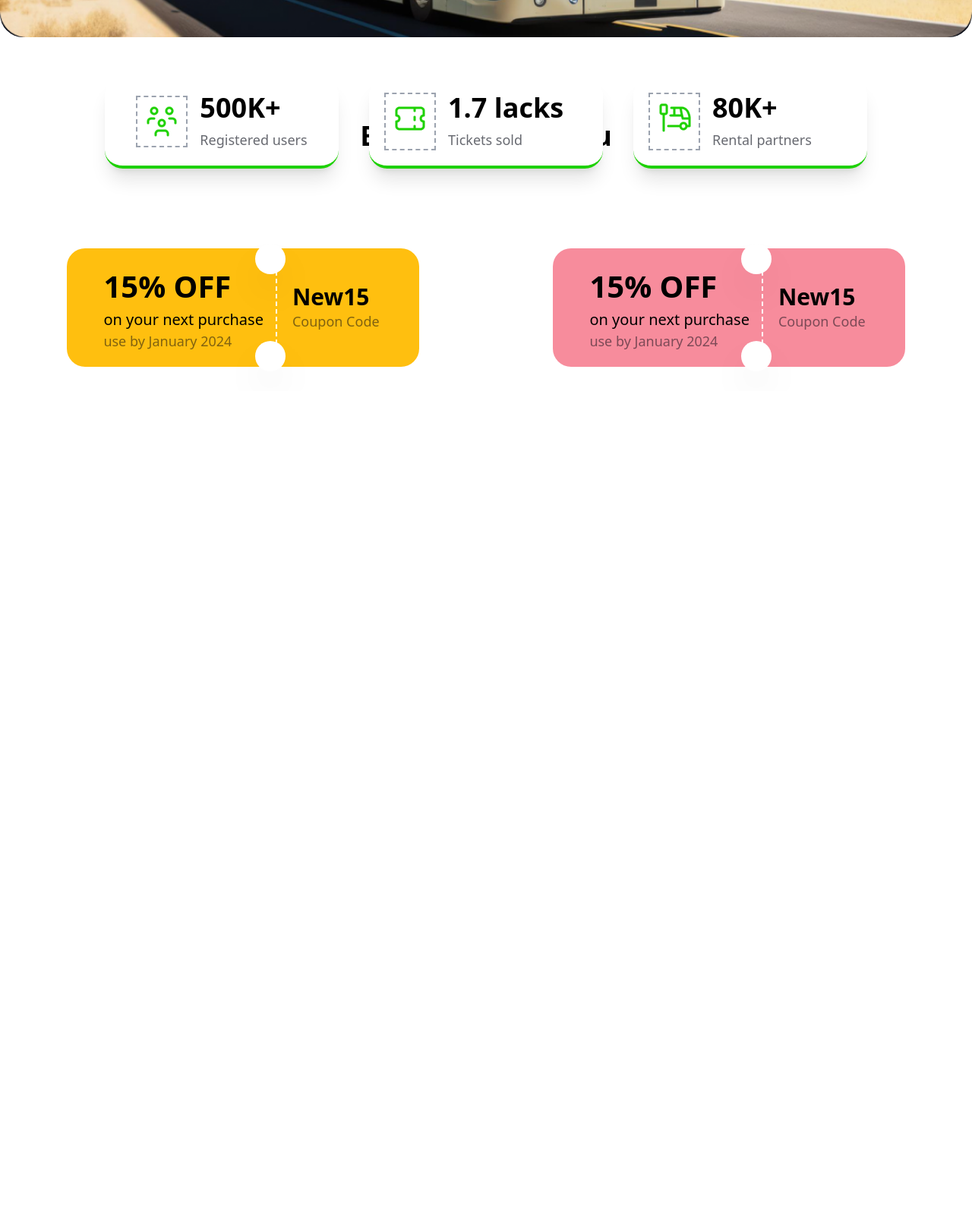
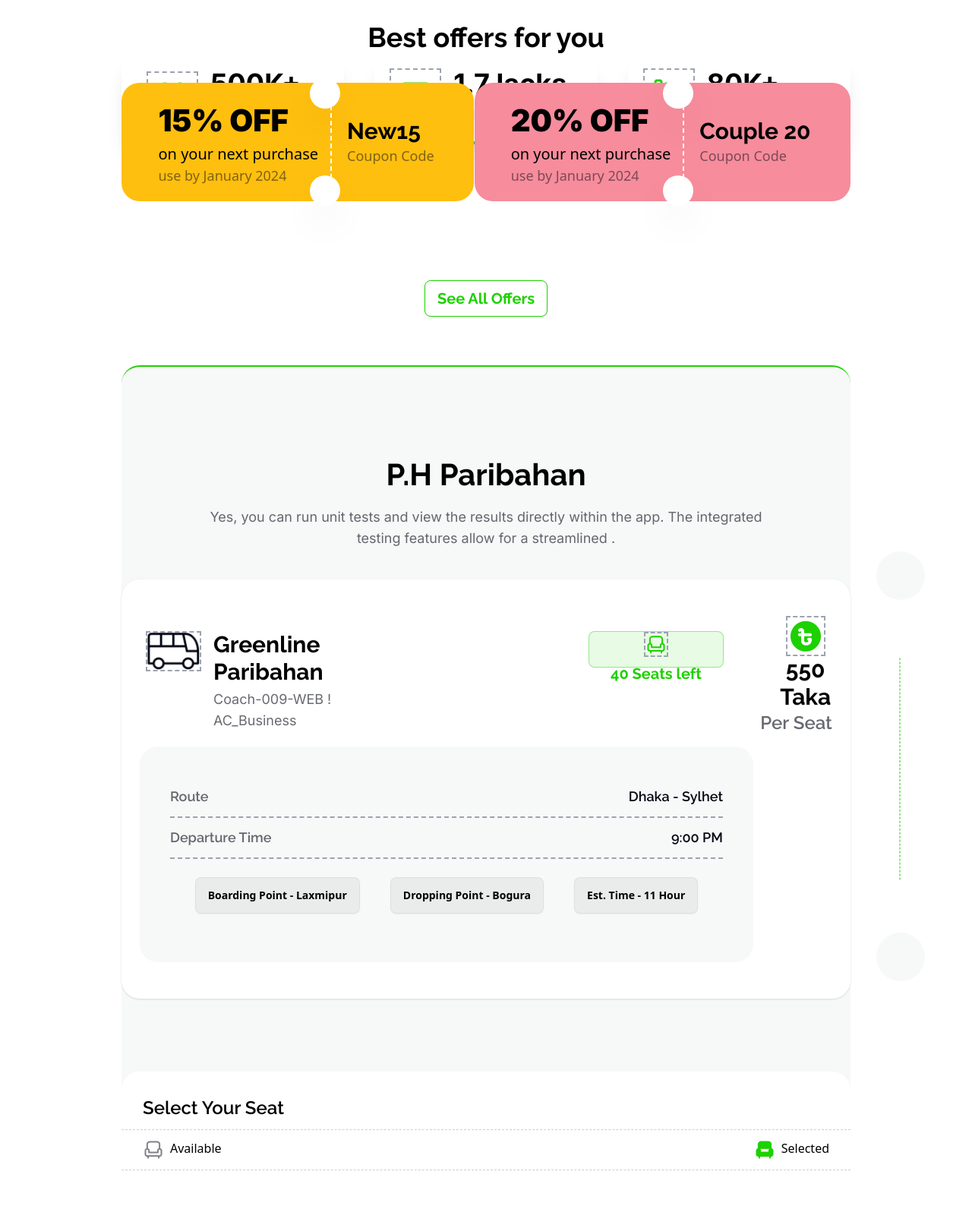
Before and after one commit to gmhridu/ph-tickets, a website built with Vite: page index.html in a window 1280 px wide. Shown: the part 660-2248 px from the top of the page at 76% size. Before the commit the page ends 1175 px from the top, so only its background shows below. Built offline with nearby package versions, Linux system fonts and the light colour scheme.

Commit message:
select your seat sections

```diff
--- a/index.html
+++ b/index.html
@@ -21,6 +21,13 @@
       .font-inter {
         font-family: "Inter", sans-serif;
       }
+   .hr {
+        width: 292px;
+        height: 0px;
+        border: none;
+        border-top: 1px dashed #1DD100;
+        transform: rotate(90deg);
+    }
     </style>
   </head>
   <body class="container mx-auto">
@@ -47,7 +54,7 @@
             </div>
             <ul
               tabindex="0"
-              class="menu menu-sm dropdown-content mt-3 z-[1] p-2 shadow bg-base-100 rounded-box w-52 .font-raleway text-xl font-medium text-[#030712B3]"
+              class="menu menu-sm dropdown-content mt-3 z-[1] p-2 shadow bg-base-100 rounded-box w-52 font-raleway text-xl font-medium text-[#030712B3]"
             >
               <li><a>Home</a></li>
               <li><a>About</a></li>
@@ -55,13 +62,13 @@
               <li><a>Search</a></li>
             </ul>
           </div>
-          <a class="btn btn-ghost .font-raleway text-4xl font-extrabold"
+          <a class="btn btn-ghost font-raleway text-4xl font-extrabold"
             >P-Ticket</a
           >
         </div>
         <div class="navbar-center hidden lg:flex">
           <ul
-            class="menu menu-horizontal px-1 .font-raleway text-xl font-medium text-[#030712B3]"
+            class="menu menu-horizontal px-1 font-raleway text-xl font-medium text-[#030712B3]"
           >
             <li><a>Home</a></li>
             <li><a>About</a></li>
@@ -71,8 +78,8 @@
         </div>
         <div class="navbar-end">
           <a
-            class="btn bg-[#1DD1001A] border-[#1DD10066] text-[#1DD100] .font-raleway font-bold text-xl"
-            >Button <img src="./images/bus-icon.png" alt=""
+            class="btn bg-[#1DD1001A] border-[#1DD10066] text-[#1DD100] font-raleway font-bold text-xl"
+            >Bus <img src="./images/bus-icon.png" alt=""
           /></a>
         </div>
       </div>
@@ -83,25 +90,25 @@
     <div class="container mx-auto py-2">
       <div class="carousel w-full relative">
         <div
-          class="flex flex-col absolute text-center justify-center items-center top-[14px] left-[39px] lg:top-[120px] lg:left-[430px] gap-8 px-auto"
+          class="flex flex-col mx-auto absolute text-center justify-center items-center top-[14px] left-[39px] lg:top-[123px] lg:left-[390px] gap-8 px-auto"
         >
           <h2
-            class=".font-raleway text-6xl font-extrabold text-white leading-[5.5rem]"
+            class="font-raleway text-6xl font-extrabold text-white leading-[5.5rem]"
           >
             End-to-End Travel with <br />
             <span
-              class=".font-raleway text-6xl font-extrabold text-[#1DD100] leading-[5.5rem]"
+              class="font-raleway text-6xl font-extrabold text-[#1DD100] leading-[5.5rem]"
               >P Paribahan</span
             >
           </h2>
-          <p class=".font-inter text-lg font-normal text-white text-center">
+          <p class="font-inter text-lg font-normal text-white text-center">
             Yes, you can run unit tests and view the results directly within the
             app. The
             <br />
             integrated testing features allow for a streamlined .
           </p>
           <button
-            class="btn .font-raleway bg-[#1DD100] text-black text-xl font-bold border-none hover:bg-[#8fdb84]"
+            class="btn font-raleway bg-[#1DD100] text-black text-xl font-bold border-none hover:bg-[#8fdb84]"
           >
             Buy Tickets
           </button>
@@ -115,7 +122,7 @@
         </div>
       </div>
       <div
-        class="container mx-auto flex gap-10 items-center justify-center absolute top-[762px]"
+        class="container mx-auto flex gap-10 items-center justify-center absolute top-[730px]"
       >
         <div
           class="flex gap-4 bg-white rounded-3xl shadow-xl items-center justify-center p-5 border-b-4 border-[#1DD100] w-[308px]"
@@ -124,8 +131,8 @@
             <img class="w-[48px] h-[48px]" src="./images/people.png" alt="" />
           </div>
           <div>
-            <h3 class="text-black .font-inter text-4xl font-bold">500K+</h3>
-            <p class="text-[#03071299] .font-inter font-normal text-lg pt-2">
+            <h3 class="text-black font-inter text-4xl font-bold">500K+</h3>
+            <p class="text-[#03071299] font-inter font-normal text-lg pt-2">
               Registered users
             </p>
           </div>
@@ -141,8 +148,8 @@
             />
           </div>
           <div>
-            <h3 class="text-black .font-inter text-4xl font-bold">1.7 lacks</h3>
-            <p class="text-[#03071299] .font-inter font-normal text-lg pt-2">
+            <h3 class="text-black font-inter text-4xl font-bold">1.7 lacks</h3>
+            <p class="text-[#03071299] font-inter font-normal text-lg pt-2">
               Tickets sold
             </p>
           </div>
@@ -155,8 +162,8 @@
           </div>
 
           <div>
-            <h3 class="text-black .font-inter text-4xl font-bold">80K+</h3>
-            <p class="text-[#03071299] .font-inter font-normal text-lg pt-2">
+            <h3 class="text-black font-inter text-4xl font-bold">80K+</h3>
+            <p class="text-[#03071299] font-inter font-normal text-lg pt-2">
               Rental partners
             </p>
           </div>
@@ -166,21 +173,21 @@
     <!-- Carousel End -->
 
     <!-- Coupon section started -->
-    <div class="container mx-auto my-24">
-      <h2 class=".font-raleway text-4xl text-center font-bold text-black">
+    <div class="container mx-auto mt-32">
+      <h2 class="font-raleway text-4xl text-center font-bold text-black">
         Best offers for you
       </h2>
     </div>
 
     <div class="container mx-auto flex justify-around">
-      <div class="flex bg-[#FFBF0F] py-5 px-8 items-center justify-center my-8 relative rounded-3xl">
+      <div class="flex bg-[#FFBF0F] py-5 px-8 my-10 items-center justify-center relative rounded-3xl">
         <div class="border-r-2 border-dashed border-white text-center px-4">
-          <h3 class=".font-inter text-[40px] font-black text-left">15% OFF</h3>
+          <h3 class="font-inter text-[40px] font-black text-left">15% OFF</h3>
           <h5 class="text-left text-xl font-medium text-black">on your next purchase</h5>
           <p class="text-left text-lg font-medium text-[#03071280]">use by January 2024</p>
         </div>
         <div class="text-center px-5">
-          <h3 class="text-left .font-inter text-3xl font-bold">New15</h3>
+          <h3 class="text-left font-raleway text-3xl font-bold">New15</h3>
           <p class="text-left text-lg font-medium text-[#03071280]">Coupon Code</p>
         </div>
         <div class="absolute flex flex-col justify-between gap-[5.5rem] left-[248px]">
@@ -189,14 +196,14 @@
         </div>
       </div>
       <div>
-        <div class="flex bg-[#F78C9C] py-5 px-8 items-center justify-center my-8 relative rounded-3xl">
+        <div class="flex bg-[#F78C9C] py-5 px-8 my-10 items-center justify-center relative rounded-3xl">
         <div class="border-r-2 border-dashed border-white text-center px-4">
-          <h3 class=".font-inter text-[40px] font-black text-left">15% OFF</h3>
+          <h3 class="font-inter text-[40px] font-black text-left">20% OFF</h3>
           <h5 class="text-left text-xl font-medium text-black">on your next purchase</h5>
           <p class="text-left text-lg font-medium text-[#03071280]">use by January 2024</p>
         </div>
         <div class="text-center px-5">
-          <h3 class="text-left .font-inter text-3xl font-bold">New15</h3>
+          <h3 class="text-left font-raleway text-3xl font-bold">Couple 20</h3>
           <p class="text-left text-lg font-medium text-[#03071280]">Coupon Code</p>
         </div>
         <div class="absolute flex flex-col justify-between gap-[5.5rem] left-[248px]">
@@ -206,7 +213,101 @@
       </div>
     </div>
       </div>
+
+      <div class="flex items-center justify-center my-16">
+        <button class="btn font-raleway text-xl font-bold text-[#1DD100] border-[#1DD100]">See All Offers</button>
+      </div>
     <!-- Coupon Section End -->
 
+    <!-- Buy tickets section -->
+    <div class="container mx-auto border-t-2 border-t-[#1DD100] rounded-3xl mb-10 bg-[#F7F8F8] my-10 relative">
+
+      <div class="text-center">
+        <h2 class="font-raleway text-[40px] font-bold mt-28 mb-3">P.H Paribahan</h2>
+        <p class="font-inter text-lg font-normal text-[#03071299] mb-10">Yes, you can run unit tests and view the results directly within the app. The integrated
+          <br>
+        testing features allow for a streamlined .</p>
+      </div>
+     <div class="mx-auto bg-white shadow max-w-[1170px] mb-24 py-12 rounded-3xl">
+
+       <div class="flex justify-between">
+        <div class="flex gap-4 my-5 mx-8">
+          <div>
+            <img class="border-2 border-dashed border-gray-400" src="./images/bus-logo.png" alt="">
+          </div>
+          <div class="flex space-x-56">
+            <div>
+            <h2 class="font-raleway text-3xl font-bold mb-1">Greenline Paribahan</h2>
+            <p class="font-inter text-lg font-normal text-[#03071299]">Coach-009-WEB ! AC_Business</p>
+          </div>
+          <div class="pr-4">
+            <button class="btn bg-[#1DD1001A] border-[#1DD10066] text-[#1DD100] font-raleway font-bold text-xl"><img class="border-2 border-dashed border-gray-400" src="./images/seat-green.png" alt=""> 40 Seats left</button>
+          </div>
+          </div>
+        </div>
+        <div>
+          <div class="flex flex-col items-center justify-center">
+            <div class="items-center">
+              <img class="border-2 border-dashed border-gray-400" src="./images/fare.png" alt="">
+            </div>
+            <div>
+              <h3 class="font-raleway font-bold text-center text-3xl">550 Taka</h3>
+              <p class="font-raleway font-semibold text-2xl text-[#03071299]">Per Seat</p>
+            </div>
+          </div>
+        </div>
+      </div>
+       <div class="flex justify-between">
+        <div class="w-[808px] bg-[#F7F8F8] ml-6 rounded-3xl p-10">
+        <div class="flex justify-between border-b-2 border-dashed border-gray-400 py-3">
+          <p class="font-raleway text-lg font-semibold text-[#03071299]">Route</p>
+          <p class="font-raleway text-lg font-semibold text-[#030712]">Dhaka - Sylhet</p>
+        </div>
+        <div class="flex justify-between border-b-2 border-dashed border-gray-400 py-3">
+          <p class="font-raleway text-lg font-semibold text-[#03071299]">Departure Time</p>
+          <p class="font-raleway text-lg font-semibold text-[#030712]">9:00 PM</p>
+        </div>
+        <div class="flex gap-10 py-6 items-center justify-center">
+          <button class="btn bg-[#0307120D] border-[#0307120D] px-4">Boarding Point - Laxmipur</button>
+          <button class="btn bg-[#0307120D] border-[#0307120D] px-4">Dropping Point - Bogura</button>
+          <button class="btn bg-[#0307120D] border-[#0307120D] px-4">Est. Time - 11 Hour</button>
+        </div>
+      </div>
+     </div>
+
+     <div class="hr absolute top-[529px] left-[879px]"></div>
+      <div class="absolute flex flex-col justify-between space-y-52 gap-[230px] left-[994px] top-[243px]">
+          <div class="w-16 h-16 rounded-full bg-[#F7F8F8]"></div>
+          <div class="w-16 h-16 rounded-full bg-[#F7F8F8]"></div>
+
+        </div>
+    </div>
+
+    <!-- select your seats -->
+    <section>
+      <div class="mx-auto bg-white max-w-[1170px] py-8 rounded-3xl">
+      <!-- left side -->
+      <div>
+        <div class="border-b border-dashed border-[#03071233] px-7">
+          <h2 class="font-raleway text-2xl font-semibold mb-3">Select Your Seat</h2>
+        </div>
+        <div class="flex justify-between items-center px-7 my-3 border-b border-dashed border-[#03071233]">
+          <div class="flex gap-2 mb-3">
+            <img src="./images/seat-gray.png" alt="">
+            <p>Available</p>
+          </div>
+          <div class="flex gap-2 mb-3">
+            <img src="./images/seat-green-filled.png" alt="">
+            <p>Selected</p>
+          </div>
+        </div>
+      </div>
+      <!-- right side -->
+      <div>
+      </div>
+    </div>
+    </section>
+
+    </div>
   </body>
 </html>
--- a/tailwind.config.js
+++ b/tailwind.config.js
@@ -3,11 +3,14 @@
   content: ["**/*.{html,js}"],
   theme: {
     screens: {
-      sm: "640px",
-      md: "768px",
-      lg: "1024px",
-      xl: "1280px",
-      "2xl": "1536px",
+      'sm': '576px',
+      // => @media (min-width: 576px) { ... }
+
+      'md': '960px',
+      // => @media (min-width: 960px) { ... }
+
+      'lg': '1440px',
+      // => @media (min-width: 1440px) { ... }
     },
     extend: {},
   },
```
